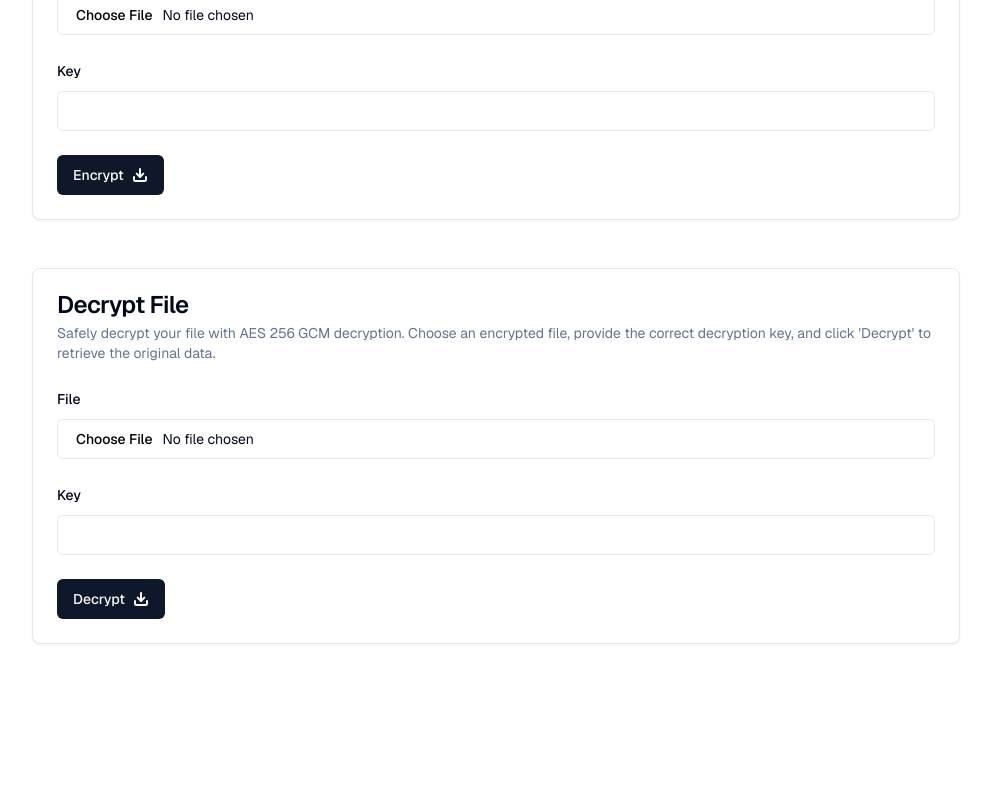
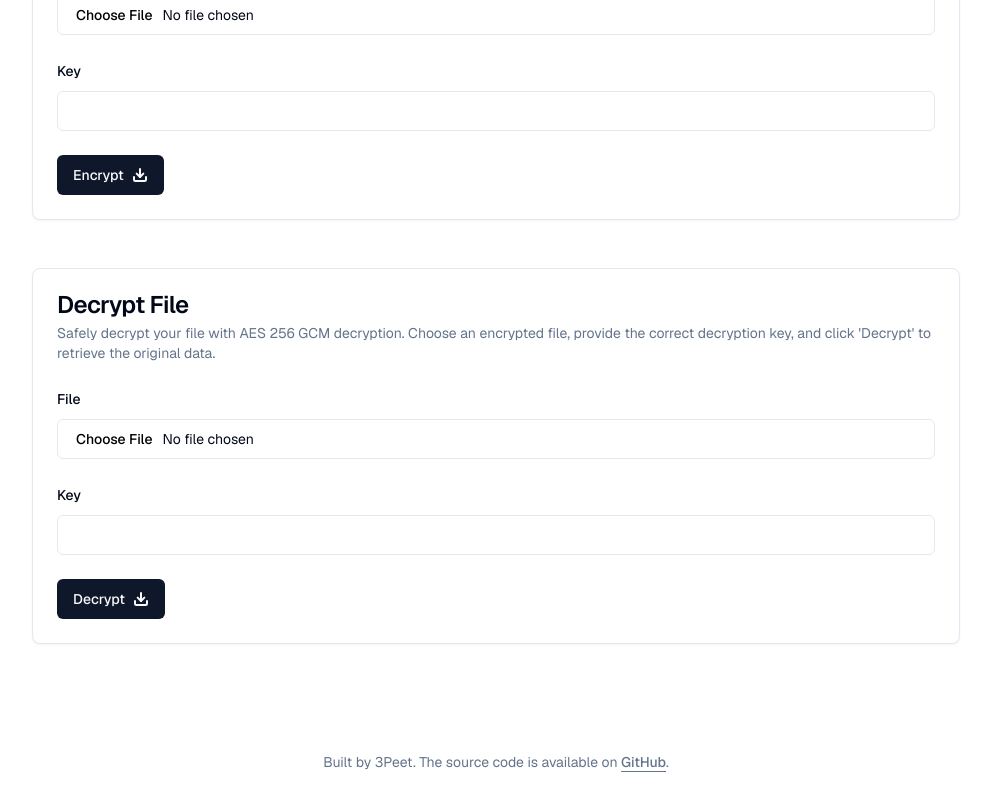
Before and after one commit to 3Peet/aes-gcm, a Next.js app: page / in a window 1280 px wide. Shown: the part 503-1303 px from the top of the page, without its empty margins (144-1135 px from the left). Before the commit the page ends 1227 px from the top, so only its background shows below. Built offline with nearby package versions, Linux system fonts and the light colour scheme.

Commit message:
✨ Add footer component

```diff
--- a/app/layout.tsx
+++ b/app/layout.tsx
@@ -3,11 +3,11 @@ import { GeistMono } from "geist/font/mono"
 import { GeistSans } from "geist/font/sans"
 
 import { Toaster } from "@/components/ui/sonner"
+import SiteFooter from "@/components/site-footer"
 import SiteHeader from "@/components/site-header"
+import { ThemeProvider } from "@/components/theme-provider"
 
 import "./globals.css"
-
-import { ThemeProvider } from "@/components/theme-provider"
 
 export const metadata: Metadata = {
   title: "AES GCM Encrypt and Decrypt file online",
@@ -31,6 +31,7 @@ export default function RootLayout({
         >
           <SiteHeader />
           {children}
+          <SiteFooter />
           <Toaster richColors />
         </ThemeProvider>
       </body>
--- a/app/page.tsx
+++ b/app/page.tsx
@@ -9,7 +9,7 @@ import { EncryptForm } from "@/components/encrypt-form"
 
 export default function Home() {
   return (
-    <main className="container max-w-[960px] py-20">
+    <main className="container max-w-[960px] py-10 sm:py-20">
       <section className="mx-auto mb-20 flex flex-col gap-4 text-center">
         <h1 className="text-center text-3xl font-bold leading-tight tracking-tighter md:text-6xl lg:leading-[1.1]">
           Encrypt and Decrypt file online
--- /dev/null
+++ b/components/site-footer.tsx
@@ -0,0 +1,18 @@
+export default function SiteFooter() {
+  return (
+    <footer className="container py-6">
+      <p className="text-muted-foreground text-balance text-center text-sm leading-loose">
+        Built by 3Peet. The source code is available on{" "}
+        <a
+          href="https://github.com/3Peet/aes-gcm"
+          target="_blank"
+          rel="noreferrer"
+          className="font-medium underline underline-offset-4"
+        >
+          GitHub
+        </a>
+        .
+      </p>
+    </footer>
+  )
+}
```
